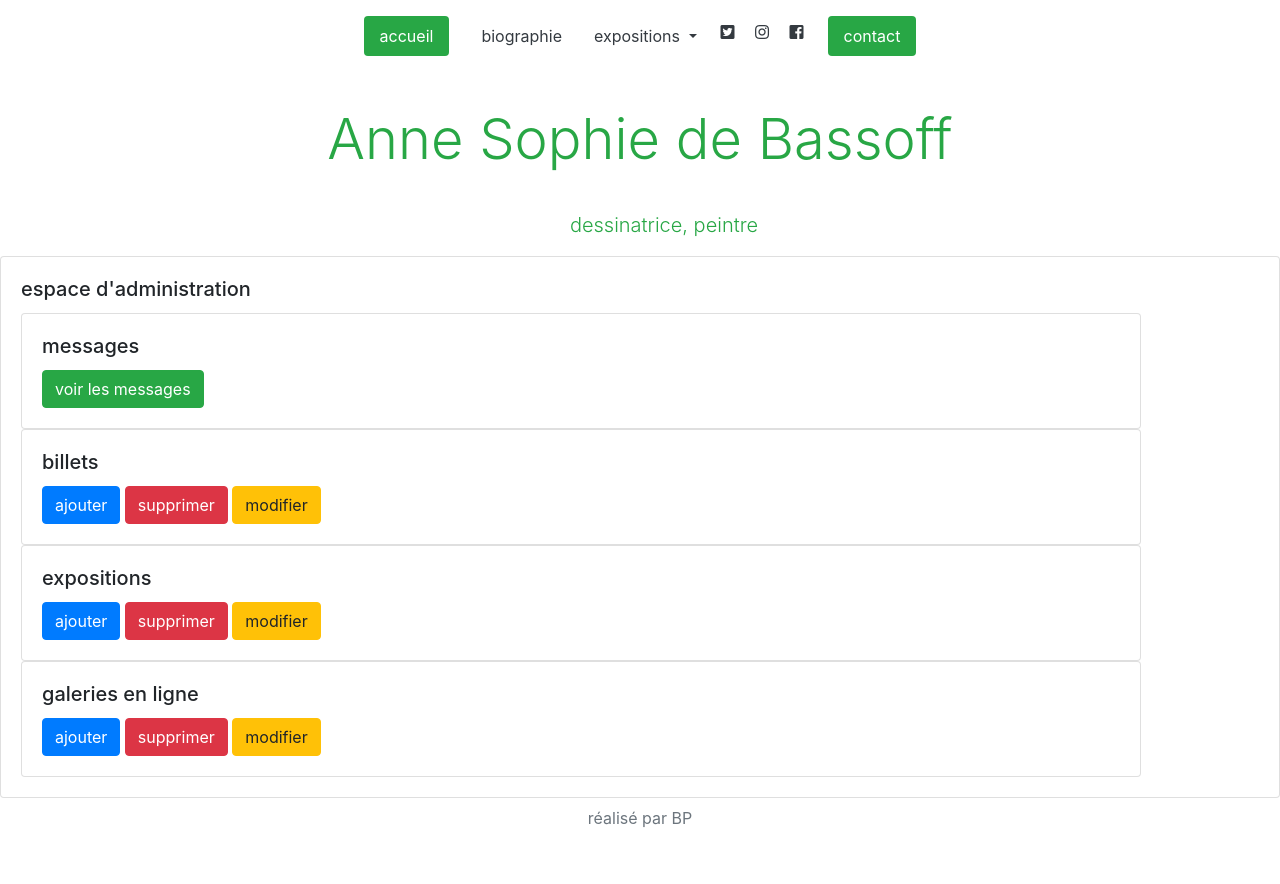
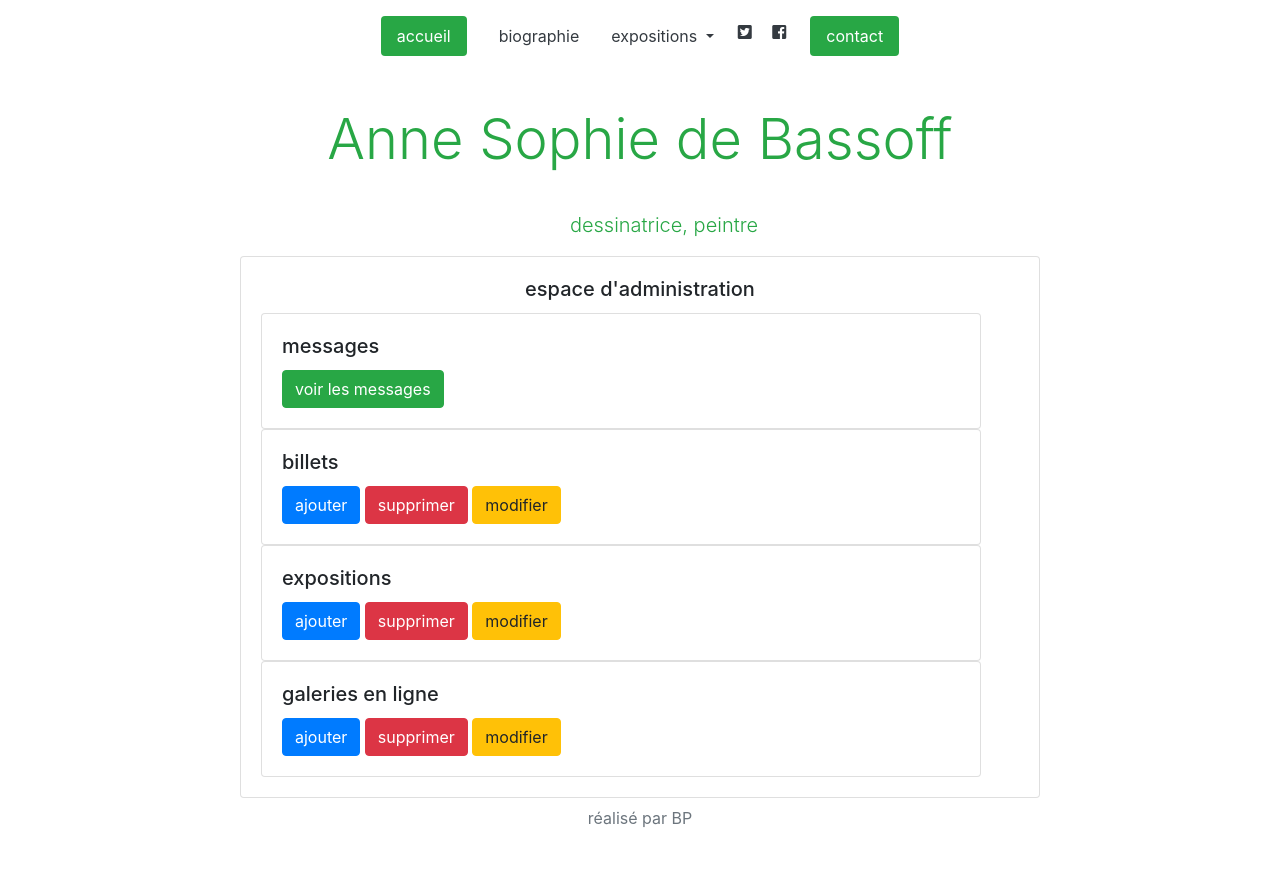
Before and after one commit to BenPetite/debassoff, a PHP site: page /view/adminView.php in a window 1280 px wide. Run offline with PHP 8.4, Linux system fonts and the light colour scheme; some libraries are stand-ins or nearby versions.

Commit message:
espace admin

```diff
--- a/model/contact.php
+++ b/model/contact.php
@@ -10,3 +10,8 @@ function contactForm(array $contact, $bdd){
       ":text_contact" => $contact["text_contact"]
     ]);
   }
+
+  function deleteContact(Array $deleteContact, $bdd){
+    $req = $bdd->prepare("DELETE FROM contact WHERE id_contact = ?");
+    $req->execute([$deleteContact['id_contact']]);
+   }
--- a/view/addExpoView.php
+++ b/view/addExpoView.php
@@ -14,6 +14,7 @@
           au :
           <input type="date" name="endDate_expo" placeholder="date de fin" class="mb-2"><br>
           <textarea class="card-text mb-2" name="text_expo" rows="8" cols="80" placeholder="informations complémentaires"></textarea>
+          <input type="text" name="expo_link" class="mb-2" placeholder="URL">
       </div>
       <button type="submit" name="addExpo" class="bg-success text-white p-3">publier</button>
     </div>
--- a/view/adminView.php
+++ b/view/adminView.php
@@ -8,17 +8,17 @@ include "templates/header.php";
     // }
 ?>
 <article class="d-flex justify-content-center mt-3">
- <div class="card" style="width: 80rem;">
+ <div class="card" style="width: 50rem;">
    <div class="card-body">
-     <h5 class="card-title">espace d'administration</h5>
-     <div class="card" style="width: 70rem;">
+     <h5 class="card-title text-center">espace d'administration</h5>
+     <div class="card" style="width: 45rem;">
        <div class="card-body">
          <h5 class="card-title">messages</h5>
          <!-- <p class="card-text">machin</p> -->
            <a href="../controller/messages.php" class="btn btn-success">voir les messages</a>
        </div>
      </div>
-      <div class="card" style="width: 70rem;">
+      <div class="card" style="width: 45rem;">
         <div class="card-body">
           <h5 class="card-title">billets</h5>
           <!-- <p class="card-text">machin</p> -->
@@ -27,7 +27,7 @@ include "templates/header.php";
             <a href="#" class="btn btn-warning">modifier</a>
         </div>
       </div>
-      <div class="card" style="width: 70rem;">
+      <div class="card" style="width: 45rem;">
         <div class="card-body">
         <h5 class="card-title">expositions</h5>
         <!-- <p class="card-text">machin</p> -->
@@ -36,11 +36,11 @@ include "templates/header.php";
          <a href="#" class="btn btn-warning">modifier</a>
         </div>
       </div>
-      <div class="card" style="width: 70rem;">
+      <div class="card" style="width: 45rem;">
         <div class="card-body">
         <h5 class="card-title">galeries en ligne</h5>
         <!-- <p class="card-text">machin</p> -->
-         <a href="#" class="btn btn-primary">ajouter</a>
+         <a href="../controller/addGallery.php" class="btn btn-primary">ajouter</a>
          <a href="#" class="btn btn-danger">supprimer</a>
          <a href="#" class="btn btn-warning">modifier</a>
         </div>
--- a/view/contactView.php
+++ b/view/contactView.php
@@ -7,7 +7,7 @@
      <div class="card-body">
        <h5 class="card-title mb-4">contact</h5>
        <form class="" action="" method="post" enctype="multipart/form-data">
-         <input type="date" name="date_contact" value="" placeholder="date">
+         <input class="mb-3 pl-1" type="date" name="date_contact" value="" placeholder="date"><br>
          <input class="mb-3 pl-1" type="text" name="name_contact" value="" placeholder="votre nom"><br>
          <input class="mb-3 pl-1" type="text" name="firstName_contact" value="" placeholder="votre prénom"><br>
          <input class="mb-3 pl-1" type="text" name="email_contact" value="" placeholder="votre adresse mail"><br>
--- a/view/galleriesView.php
+++ b/view/galleriesView.php
@@ -5,7 +5,8 @@
 <section class="d-flex justify-content-center mt-3">
  <div class="card" style="width: 50rem;">
    <div class="card-body">
-     <h5 class="card-title">galeries en ligne</h5>
+     <h5 class="card-title text-center">galeries en ligne</h5>
+     <div class="dropdown-divider mb-3"></div>
      <?php
      foreach ($galleries as $key => $gallery){
      ?>
--- a/view/templates/nav.php
+++ b/view/templates/nav.php
@@ -44,9 +44,9 @@
         </div>
         <li class="nav-item">
           <div class="">
-            <a href="https://twitter.com/DBassoff" class="text-dark fab fa-twitter-square m-2"></a>
-            <a href="" class="text-dark fab fa-instagram m-2"></a>
-            <a href="https://www.facebook.com/Mona.Lisa.bijoux" class="text-dark fab fa-facebook-square m-2"></a>
+            <a href="https://twitter.com/DBassoff" class="text-dark fab fa-twitter-square m-2" title="twitter"></a>
+            <!-- <a href="" class="text-dark fab fa-instagram m-2"></a> -->
+            <a href="https://www.facebook.com/Mona.Lisa.bijoux" class="text-dark fab fa-facebook-square m-2" title="facebook"></a>
           </div>
         </li>
       </li>
```
Also changed, not shown: controller/addGallery.php (added, +8 -0 lines), controller/deleteContact.php (added, +8 -0 lines), model/expo.php (+5 -4 lines), model/galleries.php (+10 -0 lines), view/addGalleryView.php (added, +17 -0 lines), view/expoView.php (+7 -8 lines), view/messagesView.php (+7 -3 lines).
